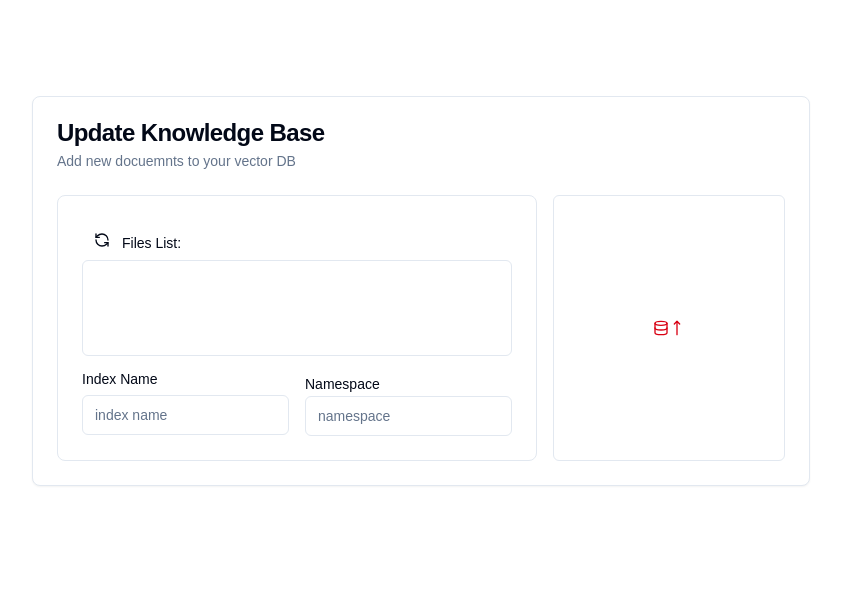
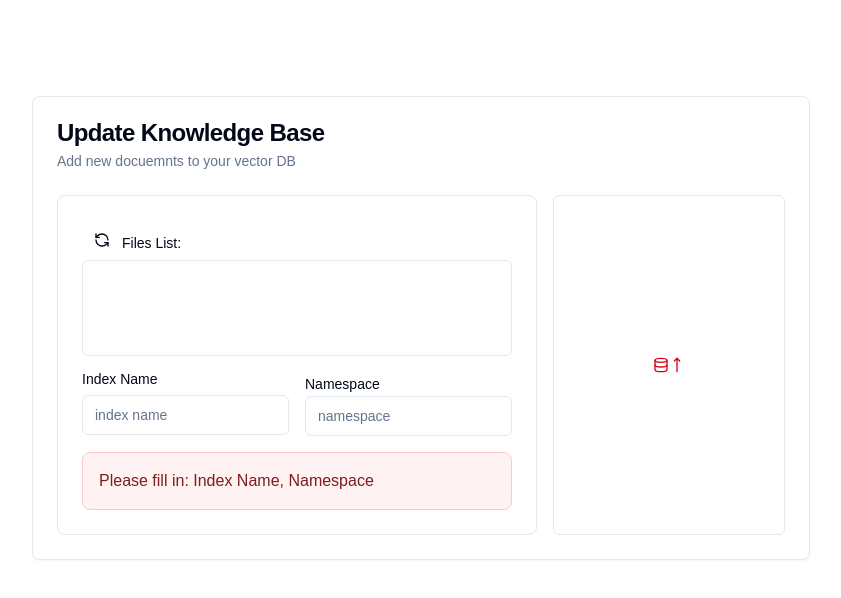
Before and after one commit to GiulioM90/rag-next-js-1, a Next.js app: page /pinecone in a window 1280 px wide. Both pictures are taken after a click on the button 888 px from the left and 328 px from the top of the page. Shown: the top 598 px of the page, without its empty margins (219-1060 px from the left). Built offline with nearby package versions, Linux system fonts and the light colour scheme.

Commit message:
feat: added first validation and db-vector library

```diff
--- a/app/pinecone/page.tsx
+++ b/app/pinecone/page.tsx
@@ -1,11 +1,12 @@
 'use client'
 
-import { useState } from 'react'
+import { useState, useEffect } from 'react'
 import { Card, CardContent, CardDescription, CardHeader, CardTitle } from '@/components/ui/card'
 import { Button } from '@/components/ui/button'
 import { Textarea } from '@/components/ui/textarea'
 import { Input } from '@/components/ui/input'
 import { Progress } from '@/components/ui/progress'
+import { Callout } from '@/components/ui/Callout'
 import React from 'react'
 import { Database, RefreshCcw, MoveUp, LucideLoader2 } from 'lucide-react'
 import { Label } from '@/components/ui/label'
@@ -19,6 +20,8 @@ const VectorDBPage = (props: Props) => {
   const [filename, setFilename] = useState(null)
   const [progress, setProgress] = useState(0)
   const [fileListAsText, setFileListAsText] = useState('')
+  const [showError, setShowError] = useState(false)
+  const [errorMessage, setErrorMessage] = useState('')
 
   const onFileListRefresh = async () => {
     setFileListAsText('')
@@ -29,8 +32,12 @@ const VectorDBPage = (props: Props) => {
   }
 
   const onStartUpload = async () => {
-    if(indexname === null || namespace === null){
-      console.error('indexname or namespace is null')
+    if(!indexname || !namespace){
+      const missing = []
+      if (!indexname) missing.push('Index Name')
+      if (!namespace) missing.push('Namespace')
+      setErrorMessage(`Please fill in: ${missing.join(', ')}`)
+      setShowError(true)
       return
     }
     setProgress(0)
@@ -72,6 +79,14 @@ const VectorDBPage = (props: Props) => {
     }
   }
 
+  useEffect(() => {
+    if (showError) {
+      const timer = setTimeout(() => {
+        setShowError(false)
+      }, 5000)
+      return () => clearTimeout(timer)
+    }
+  }, [showError])
 
   return (
     <main className='flex flex-col items-center p-24'>
@@ -110,6 +125,11 @@ const VectorDBPage = (props: Props) => {
                     </Input>
                   </div>
                 </div>
+              {showError && (
+                <Callout variant="error">
+                  {errorMessage}
+                </Callout>
+              )}
               </div>
               <Button onClick={onStartUpload} variant={'outline'} className='w-full h-full' disabled={isUploading}>
                 <span className='flex flex-row'>
--- /dev/null
+++ b/components/ui/Callout.tsx
@@ -0,0 +1,43 @@
+import * as React from "react"
+import { cva, type VariantProps } from "class-variance-authority"
+
+import { cn } from "@/lib/utils"
+
+const calloutVariants = cva(
+  "relative w-full rounded-lg border p-4",
+  {
+    variants: {
+      variant: {
+        default: "bg-background text-foreground",
+        success: "border-green-200 bg-green-50 text-green-900 dark:border-green-800 dark:bg-green-950 dark:text-green-50",
+        error: "border-red-200 bg-red-50 text-red-900 dark:border-red-800 dark:bg-red-950 dark:text-red-50",
+      },
+    },
+    defaultVariants: {
+      variant: "default",
+    },
+  }
+)
+
+export interface CalloutProps
+  extends React.HTMLAttributes<HTMLDivElement>,
+    VariantProps<typeof calloutVariants> {
+  children: React.ReactNode
+}
+
+const Callout = React.forwardRef<HTMLDivElement, CalloutProps>(
+  ({ className, variant, children, ...props }, ref) => {
+    return (
+      <div
+        ref={ref}
+        className={cn(calloutVariants({ variant }), className)}
+        {...props}
+      >
+        {children}
+      </div>
+    )
+  }
+)
+Callout.displayName = "Callout"
+
+export { Callout, calloutVariants }
--- a/package.json
+++ b/package.json
@@ -18,6 +18,7 @@
     "@radix-ui/react-slot": "^1.1.0",
     "class-variance-authority": "^0.7.0",
     "clsx": "^2.1.1",
+    "db-vector": "^0.4.1",
     "langchain": "^0.3.4",
     "lucide-react": "^0.453.0",
     "next": "14.2.15",
--- a/pages/api/updatedatabase.ts
+++ b/pages/api/updatedatabase.ts
@@ -1,8 +1,6 @@
-import { DirectoryLoader } from "langchain/document_loaders/fs/directory";
-import { TextLoader } from "langchain/document_loaders/fs/text";
-import { PDFLoader } from "@langchain/community/document_loaders/fs/pdf";
 import { NextApiRequest, NextApiResponse } from "next";
-import { Pinecone } from "@pinecone-database/pinecone";
+// import { Pinecone } from "@pinecone-database/pinecone";
+import { createClient, loadFolder } from 'db-vector'
 import { updateVectorDB } from "@/utils";
 
 const postDB =  async (req:NextApiRequest, res: NextApiResponse) => {
@@ -13,17 +11,16 @@ const postDB =  async (req:NextApiRequest, res: NextApiResponse) => {
 }
 
 const handleUpload = async (indexname : string, namespace: string, res: NextApiResponse) => {
-  const loader = new DirectoryLoader('./documents', {
-    '.pdf': (path: string) => new PDFLoader(path, {
-      splitPages: false
-    }),
-    '.txt': (path: string) => new TextLoader(path)
-  })
+
   console.log('indexname in handleUpload', indexname)
-  const docs = await loader.load()
-  const client = new Pinecone({
-      apiKey: process.env.PINECONE_API_KEY!
-  })
+  const docs = await loadFolder('./documents')
+
+  const client = createClient({
+    provider: 'pinecone',
+    apiKey: process.env.PINECONE_API_KEY!,
+    config: {}
+  });
+
   await updateVectorDB(client, indexname, namespace, docs, (filename, totalChunks, chunksUpserted, isComplete) => {
     console.log(`${filename}-${totalChunks}-${chunksUpserted}-${isComplete}`)
     if (!isComplete){
--- a/utils.ts
+++ b/utils.ts
@@ -1,5 +1,5 @@
 import { pipeline, FeatureExtractionPipeline } from "@huggingface/transformers";
-import { Pinecone, PineconeRecord, RecordMetadata } from "@pinecone-database/pinecone";
+import { PineconeRecord, RecordMetadata } from "@pinecone-database/pinecone";
 import { RecursiveCharacterTextSplitter } from "langchain/text_splitter";
 import { Document } from "langchain/document";
 import { batchsize } from "./config";
@@ -9,7 +9,7 @@ let totalDocumentChunks: number;
 let totalDocumentChunksUpseted: number;
 
 const updateVectorDB = async(
-  client: Pinecone,
+  client: any,
   indexname: string,
   namespace: string,
   docs: Document[],
@@ -37,7 +37,7 @@ const updateVectorDB = async(
 }
 }
 
-async function processDocument(client: Pinecone, indexname: string, namespace: string, doc: Document<Record<string, any>>, extractor: FeatureExtractionPipeline) {
+async function processDocument(client: any, indexname: string, namespace: string, doc: Document<Record<string, any>>, extractor: FeatureExtractionPipeline) {
   const splitter = new RecursiveCharacterTextSplitter();
   const documentChunks = await splitter.splitText(doc.pageContent);
   totalDocumentChunks = documentChunks.length;
@@ -60,7 +60,7 @@ function getFilename(filename: string): string {
 }
 
 
-async function processOneBatch(client: Pinecone, indexname: string, namespace: string, extractor: FeatureExtractionPipeline, chunkBatch: string[], chunkBatchIndex: number, filename: string) {
+async function processOneBatch(client: any, indexname: string, namespace: string, extractor: FeatureExtractionPipeline, chunkBatch: string[], chunkBatchIndex: number, filename: string) {
   const output = await extractor(chunkBatch.map(str => str.replace(/\n/g, ' ')), {
     pooling: 'cls'
 });
```
Also changed, not shown: 2 other files (tests, documents, lock files or other folders).
